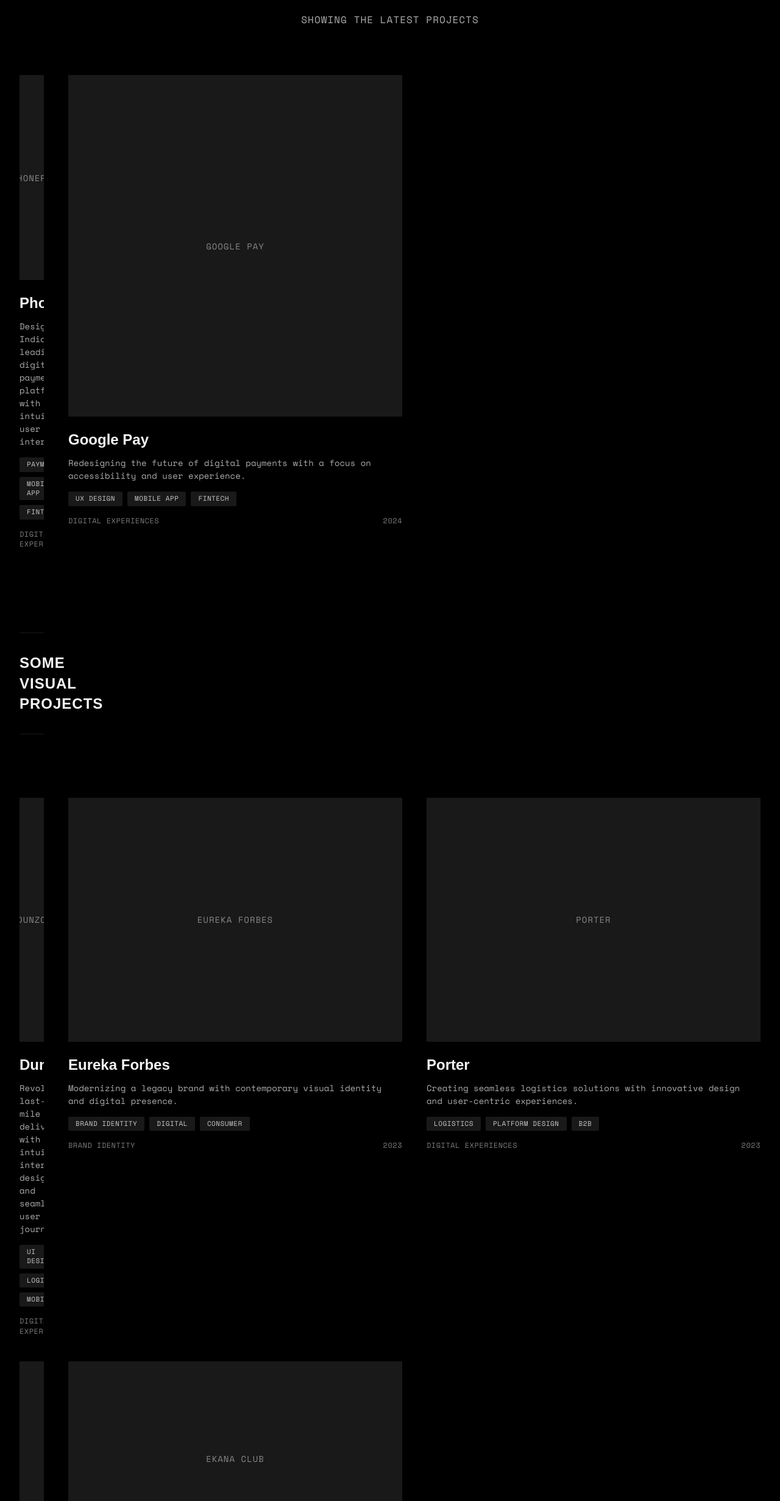
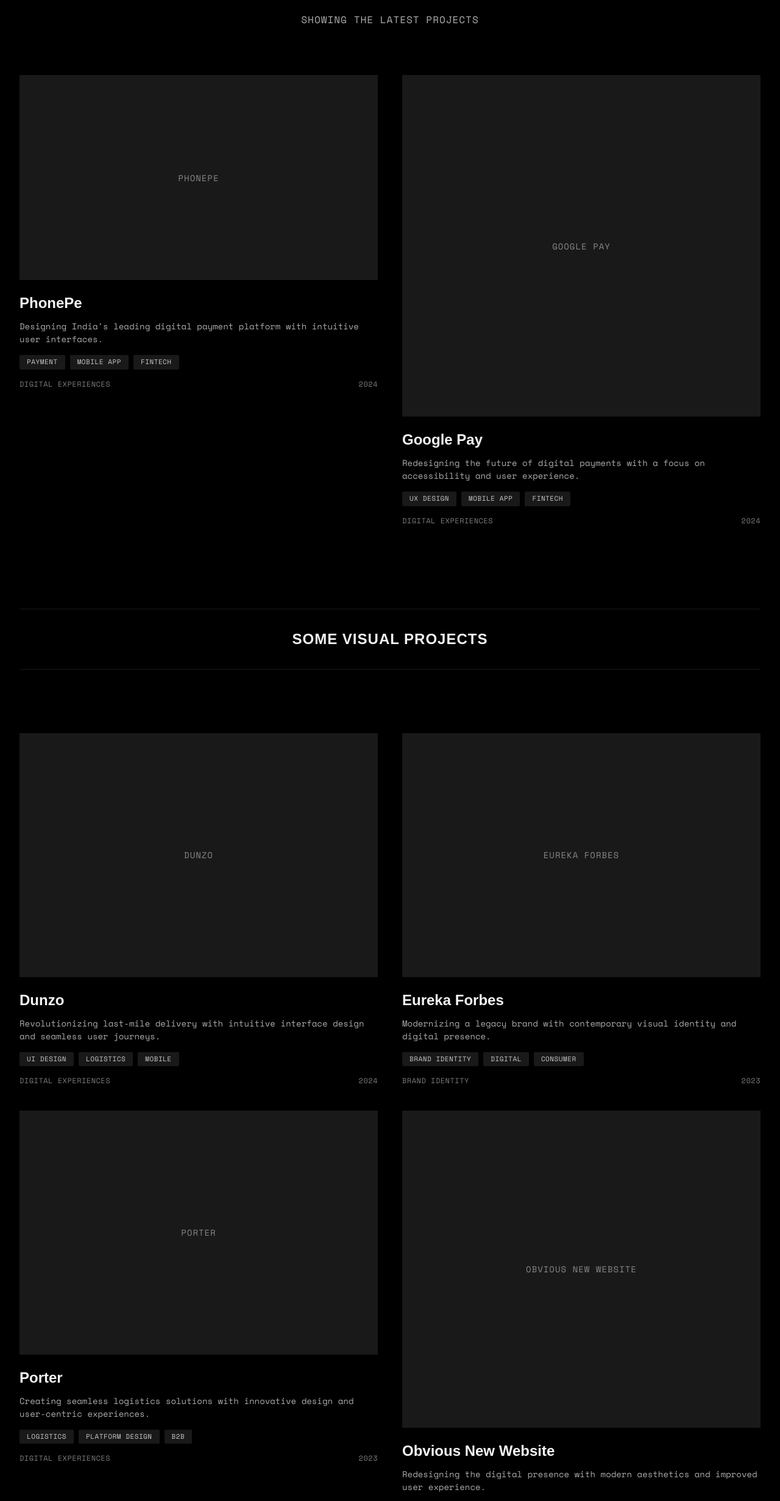
Before and after one commit to tejasvisoi/tejasvisoi.github.io, a plain HTML site: page portfolio.html in a window 1280 px wide. Shown: the part 312-2773 px from the top of the page at 61% size. Drawn offline with nearby package versions, Linux system fonts and the light colour scheme; a web font is replaced by a local one.

Commit message:
fix: resolve layout breaking issues
- Reverted to simpler 2-column grid system
- Fixed text truncation by adding word-wrap and overflow-wrap
- Removed complex 6-column grid that was causing layout issues
- Fixed mobile responsive layout
- Ensured proper text display without cutting off
- Maintained masonry effect with varying heights
- Fixed floating elements and misaligned content

```diff
--- a/styles.css
+++ b/styles.css
@@ -136,7 +136,7 @@
 
 .projects-grid {
     display: grid;
-    grid-template-columns: repeat(6, 1fr);
+    grid-template-columns: repeat(2, 1fr);
     gap: 2rem;
     margin-bottom: 4rem;
 }
@@ -176,16 +176,8 @@
 }
 
 /* Different image heights for irregular grid - updated for new order */
-.project-card:nth-child(1) {
-    grid-column: 1 / 3;
-}
-
 .project-card:nth-child(1) .project-image {
     height: 336px; /* 70% of 480px */
-}
-
-.project-card:nth-child(2) {
-    grid-column: 3 / 5;
 }
 
 .project-card:nth-child(2) .project-image {
@@ -194,18 +186,18 @@
 
 /* 3-column row for Dunzo, Eureka Forbes, Porter */
 .project-card:nth-child(3) {
-    grid-column: 1 / 3;
+    grid-column: 1;
     grid-row: 3;
 }
 
 .project-card:nth-child(4) {
-    grid-column: 3 / 5;
+    grid-column: 2;
     grid-row: 3;
 }
 
 .project-card:nth-child(5) {
-    grid-column: 5 / 7;
-    grid-row: 3;
+    grid-column: 1;
+    grid-row: 4;
 }
 
 .project-card:nth-child(3) .project-image,
@@ -215,16 +207,8 @@
 }
 
 /* Visual projects after divider */
-.project-card:nth-child(7) {
-    grid-column: 1 / 3;
-}
-
 .project-card:nth-child(7) .project-image {
     height: 520px; /* Large for impact */
-}
-
-.project-card:nth-child(8) {
-    grid-column: 3 / 5;
 }
 
 .project-card:nth-child(8) .project-image {
@@ -252,6 +236,8 @@
     margin-bottom: 0.75rem;
     color: #f5f5f5;
     line-height: 1.2;
+    word-wrap: break-word;
+    overflow-wrap: break-word;
 }
 
 .project-description {
@@ -260,6 +246,8 @@
     color: rgba(245, 245, 245, 0.7);
     line-height: 1.5;
     margin-bottom: 1rem;
+    word-wrap: break-word;
+    overflow-wrap: break-word;
 }
 
 .project-tags {
@@ -921,13 +909,9 @@
     }
 
     /* Reset grid positioning on mobile */
-    .project-card:nth-child(1),
-    .project-card:nth-child(2),
     .project-card:nth-child(3),
     .project-card:nth-child(4),
-    .project-card:nth-child(5),
-    .project-card:nth-child(7),
-    .project-card:nth-child(8) {
+    .project-card:nth-child(5) {
         grid-column: 1;
         grid-row: auto;
     }
```
